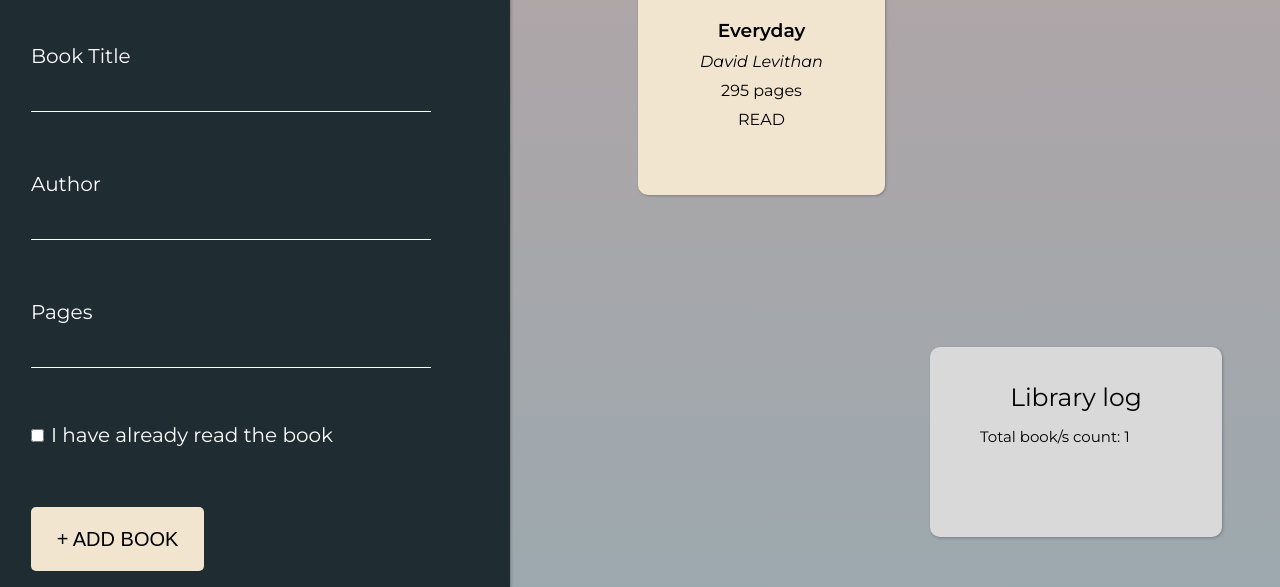
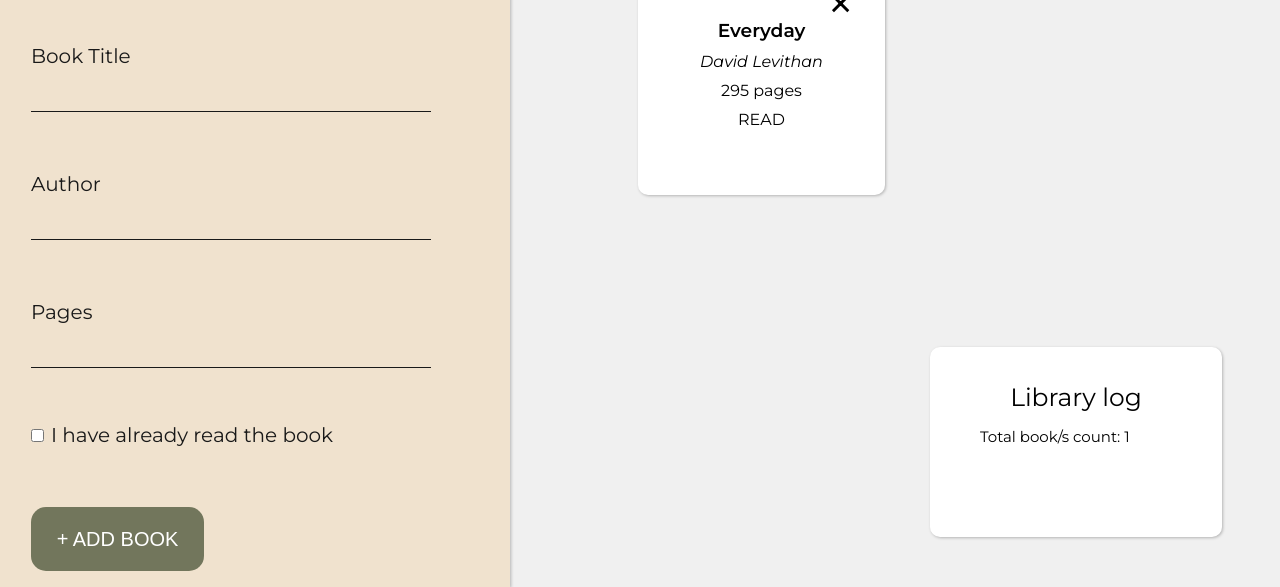
Before and after one commit to acdeguia/my-library, a website: page index.html in a window 1280 px wide. Shown: the part 213-800 px from the top of the page. Drawn offline with Linux system fonts and the light colour scheme.

Commit message:
Change styles

```diff
--- a/script.js
+++ b/script.js
@@ -51,7 +51,7 @@
   authorE.innerHTML = book.author;
   pagesE.innerHTML = `${book.pages} pages`;
   delBtn.innerHTML = "Remove";
-  card.innerHTML = `<p class="del" onclick="deleteBook('${book.title}')">╳</p>`;
+  card.innerHTML = `<p class="del" onclick="deleteBook('${book.title}')">×</p>`;
 
   if (book.read === true) {
     readE.innerHTML = "READ";
--- a/styles.css
+++ b/styles.css
@@ -40,10 +40,10 @@
 
 input[type="number"],
 input[type="text"] {
-  border-bottom: 1px solid #ffffff;
+  border-bottom: 1px solid #191919;;
   font-weight: 400;
   font-size: 20px;
-  color: #fff;
+  color: #191919;
   width: 400px;
 }
 
@@ -52,7 +52,7 @@
 input:-webkit-autofill:focus,
 input:-webkit-autofill:active {
     transition: background-color 5000s ease-in-out 0s;
-    -webkit-text-fill-color: #fff;
+    -webkit-text-fill-color: #191919;
 }
 
 
@@ -84,11 +84,7 @@
   height: 100vh;
   display: grid;
   grid-template-columns: 510px 1fr;
-  background: linear-gradient(
-    180deg,
-    rgba(149, 126, 127, 0.7) 0%,
-    rgba(58, 83, 94, 0.5) 100%
-  );
+  background: #F0F0F0;
   font-family: "Montserrat";
 }
 
@@ -99,7 +95,7 @@
   height: 242px;
   display: flex;
   flex-direction: column;
-  background: #f2e5d0;
+  background: #fff;
   box-shadow: 1px 1px 3px rgba(0, 0, 0, 0.25);
   border-radius: 10px;
   justify-content: center;
@@ -123,9 +119,9 @@
 } */
 
 .form {
-  background: #1f2c32;
+  background: #F0E2CE;
   box-shadow: 1px 1px 3px rgba(0, 0, 0, 0.25);
-  color: #fff;
+  color: #191919;
   display: flex;
   flex-direction: column;
 
@@ -150,11 +146,12 @@
 }
 
 .btn {
-  background: #f2e5d0;
-  border-radius: 5px;
+  background: #72765C;
+  border-radius: 15px;
   width: 173px;
   height: 64px;
   font-size: 20px;
+  color: #fff;
 }
 
 .input-container {
@@ -255,11 +252,11 @@
 
 .del {
   color: #000;
-
   position: absolute;
   right: 30px;
   top: 20px;
   cursor: pointer;
+  font-size: 50px;
 }
 
 .log {
@@ -268,7 +265,7 @@
 bottom: 50px;
 width: 292px;
 height: 190px;
-background: #D9D9D9;
+background: #FFFFFF;
 
 box-shadow: 1px 1px 3px rgba(0, 0, 0, 0.25);
 border-radius: 10px;
```
Also changed, not shown: index.html (+15 -2 lines).
